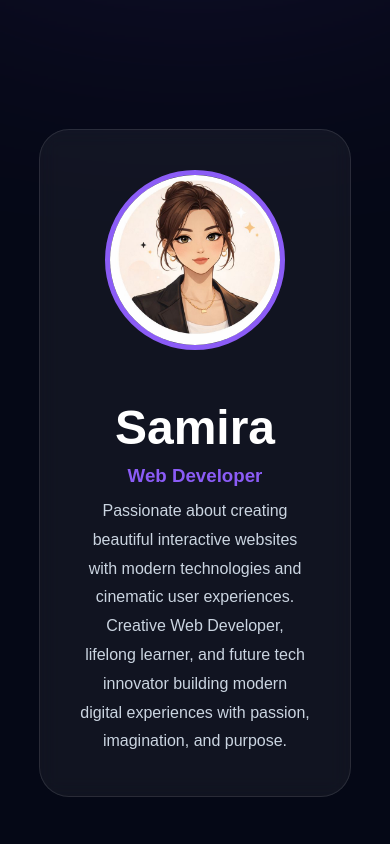
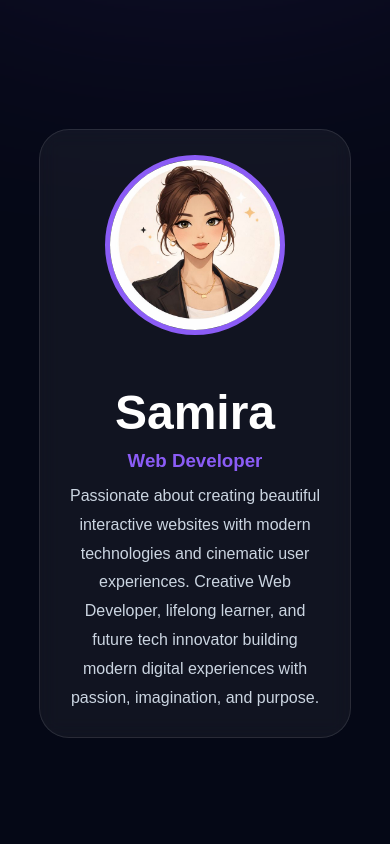
Before and after one commit to H-akimi07/My-React-Portfolio, a React (Vite) app: page / in a window 390 px wide. Shown: the part 940-1784 px from the top of the page. Built offline with nearby package versions, Linux system fonts and the light colour scheme.

Commit message:
fixed profile section which on iphon 8+ didn't show responsive

```diff
--- a/package.json
+++ b/package.json
@@ -21,6 +21,7 @@
     "eslint": "^10.3.0",
     "eslint-plugin-react-hooks": "^7.1.1",
     "eslint-plugin-react-refresh": "^0.5.2",
+    "gh-pages": "^6.3.0",
     "globals": "^17.6.0",
     "vite": "^8.0.12"
   }
--- a/src/components/styles/style.css
+++ b/src/components/styles/style.css
@@ -249,6 +249,7 @@ body {
   border-radius: 30px;
   backdrop-filter: blur(10px);
   transition: 0.4s;
+  max-width: 100%;
 }
 
 .profile-card:hover {
@@ -446,6 +447,16 @@ body {
   .profile-card {
     flex-direction: column;
     text-align: center;
+    padding: 25px;
+  }
+  .profile-content {
+    max-width: 100%;
+    overflow-wrap: break-word;
+  }
+
+  .profile-card img {
+    width: 180px;
+    height: 180px;
   }
 
   .header h1 {
```
Also changed, not shown: 1 other file (tests, documents, lock files or other folders).
